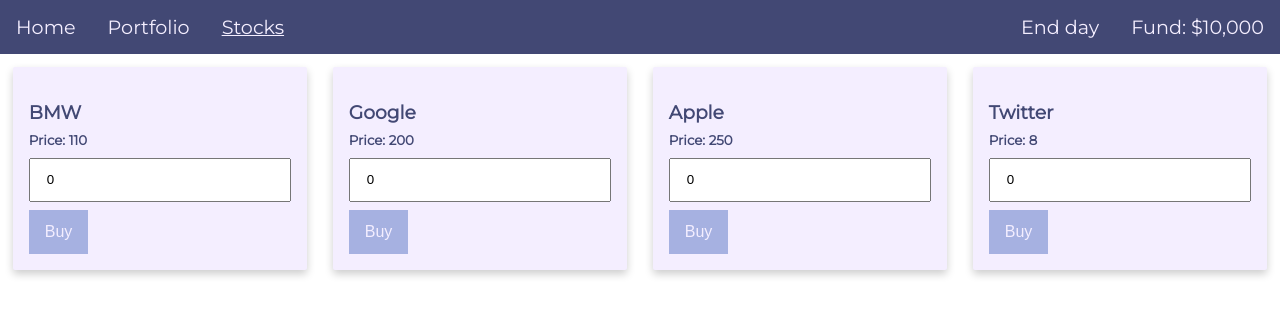
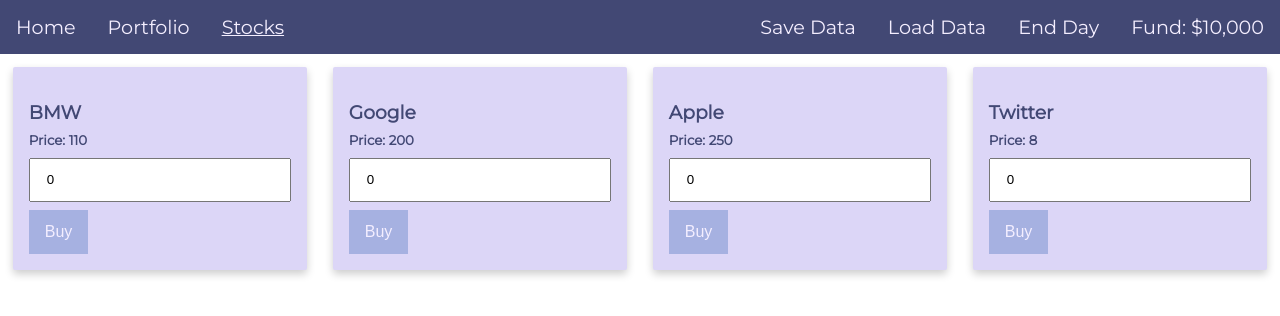
Before and after one commit to huynhhuy1401/vue-stock, a Vue app: page /stocks in a window 1280 px wide. Shown: the top 316 px of the page. Built offline with nearby package versions, Linux system fonts and the light colour scheme.

Commit message:
Finish v2

```diff
--- a/package.json
+++ b/package.json
@@ -8,6 +8,7 @@
     "lint": "vue-cli-service lint"
   },
   "dependencies": {
+    "axios": "^0.19.2",
     "core-js": "^3.6.4",
     "vue": "^2.6.11",
     "vue-router": "^3.1.5",
--- a/src/components/Header.vue
+++ b/src/components/Header.vue
@@ -13,7 +13,9 @@
     </ul>
 
     <div class="left">
-      <div @click="endDay" class="nav-item clickable">End day</div>
+      <div class="nav-item clickable" @click="saveData">Save Data</div>
+      <div class="nav-item clickable" @click="loadData">Load Data</div>
+      <div @click="endDay" class="nav-item clickable">End Day</div>
       <div class="nav-item">
         <p class="fund">Fund: {{ fund | currency }}</p>
       </div>
@@ -22,6 +24,8 @@
 </template>
 
 <script>
+import { myAxios } from '../main'
+
 export default {
   filters: {
     currency (value) {
@@ -36,6 +40,17 @@
   methods: {
     endDay () {
       this.$store.dispatch('randomStock')
+    },
+    loadData () {
+      this.$store.dispatch('loadData')
+    },
+    saveData () {
+      const data = {
+        stockPortfolio: this.$store.getters.stockPortfolio,
+        stocks: this.$store.getters.stocks,
+        fund: this.$store.getters.fund
+      }
+      myAxios.put('/data.json', data)
     }
   }
 }
@@ -88,7 +103,6 @@
 }
 
 .clickable:hover {
-  text-decoration: underline;
   cursor: pointer;
 }
 </style>
--- a/src/components/portfolio/Stock.vue
+++ b/src/components/portfolio/Stock.vue
@@ -44,7 +44,7 @@
   padding: 1rem;
   margin: 1rem 0.8rem;
   box-shadow: 0 4px 8px 0 rgba(0,0,0,0.2);
-  background-color: #f4eeff;
+  background-color: #dcd6f7;
   border-radius: 2px;
 }
 
--- a/src/components/stocks/Stock.vue
+++ b/src/components/stocks/Stock.vue
@@ -45,7 +45,7 @@
   padding: 1rem;
   margin: 1%;
   box-shadow: 0 4px 8px 0 rgba(0,0,0,0.2);
-  background-color: #f4eeff;
+  background-color: #dcd6f7;
   border-radius: 2px;
 }
 
--- a/src/main.js
+++ b/src/main.js
@@ -2,8 +2,13 @@
 import App from './App.vue'
 import router from './router'
 import store from './store'
+import axios from 'axios'
 
 Vue.config.productionTip = false
+
+export const myAxios = axios.create({
+  baseURL: 'https://vue-http-4ac3c.firebaseio.com'
+})
 
 new Vue({
   router,
--- a/src/store/index.js
+++ b/src/store/index.js
@@ -2,10 +2,27 @@
 import Vuex from 'vuex'
 import stocks from './modules/stocks'
 import portfolio from './modules/portfolio'
+import { myAxios } from '../main'
 
 Vue.use(Vuex)
 
 export default new Vuex.Store({
+  actions: {
+    loadData ({ commit }) {
+      myAxios.get('/data.json')
+        .then(response => {
+          const data = response.data
+          const portfolio = {
+            stocks: data.stockPortfolio,
+            fund: data.fund
+          }
+          const stocks = data.stocks
+
+          commit('SET_PORTFOLIO', portfolio)
+          commit('SET_STOCK', stocks)
+        })
+    }
+  },
   modules: {
     stocks,
     portfolio
--- a/src/store/modules/portfolio.js
+++ b/src/store/modules/portfolio.js
@@ -40,6 +40,10 @@
         state.stocks.splice(state.stocks.indexOf(record), 1)
       }
       state.fund += quantity * stockPrice
+    },
+    'SET_PORTFOLIO' (state, { stocks, fund }) {
+      state.stocks = stocks
+      state.fund = fund
     }
   },
   actions: {
--- a/src/views/Home.vue
+++ b/src/views/Home.vue
@@ -5,7 +5,10 @@
       Instruction: Click
       <span class="bold">Stock</span> to buy stocks and click
       <span class="bold">Portfolio</span> to check your stocks and sell it. Click
-      <span class="bold">End day</span> to random the stocks price.
+      <span class="bold">End Day</span> to random the stocks price. To save your data click
+      <span class="bold">Save Data</span>
+      and to load your data click
+      <span class="bold">Load Data</span>
     </p>
   </div>
 </template>
```
Also changed, not shown: 1 other file (tests, documents, lock files or other folders).
